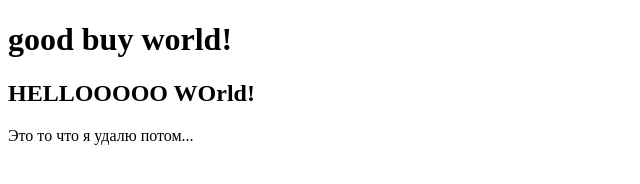
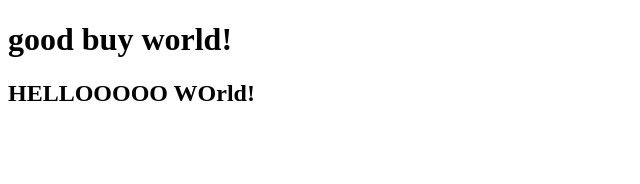
Before and after one commit to Jordano-Jovanovich/SecondRepository, a plain HTML site: page index.html in a window 1280 px wide. Shown: the whole page, without its empty margins (0-640 px from the left). Drawn offline with Linux system fonts and the light colour scheme.

Commit message:
Revert "Я добавил абзац"
This reverts commit ed72ba9453b51be5a95000f139dadea55a9ada0d.

```diff
--- a/index.html
+++ b/index.html
@@ -9,6 +9,5 @@
 <body>
     <h1>good buy world!</h1>
     <h2>HELLOOOOO WOrld!</h2>
-    <p>Это то что я удалю потом...</p>
 </body>
 </html>
```
